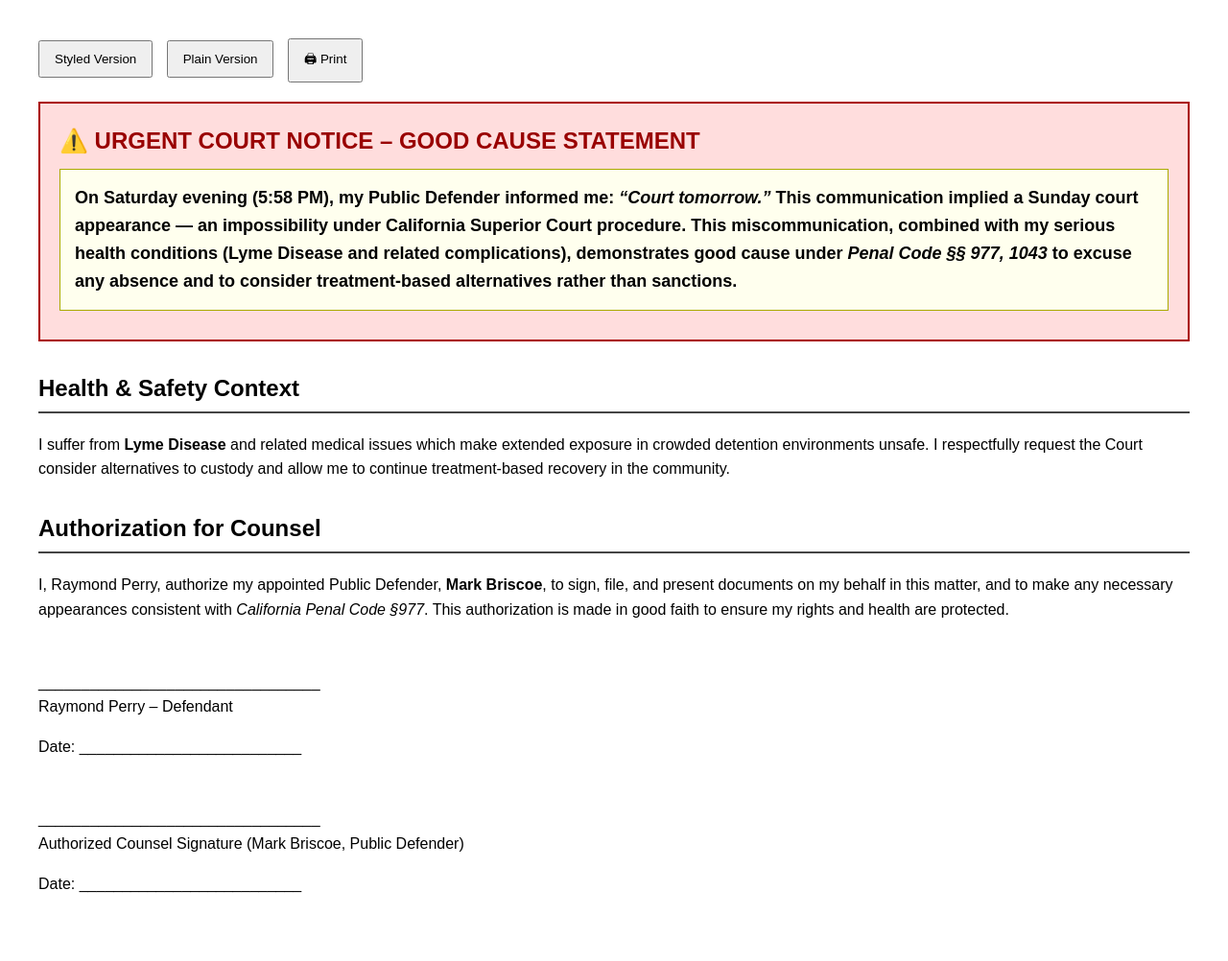
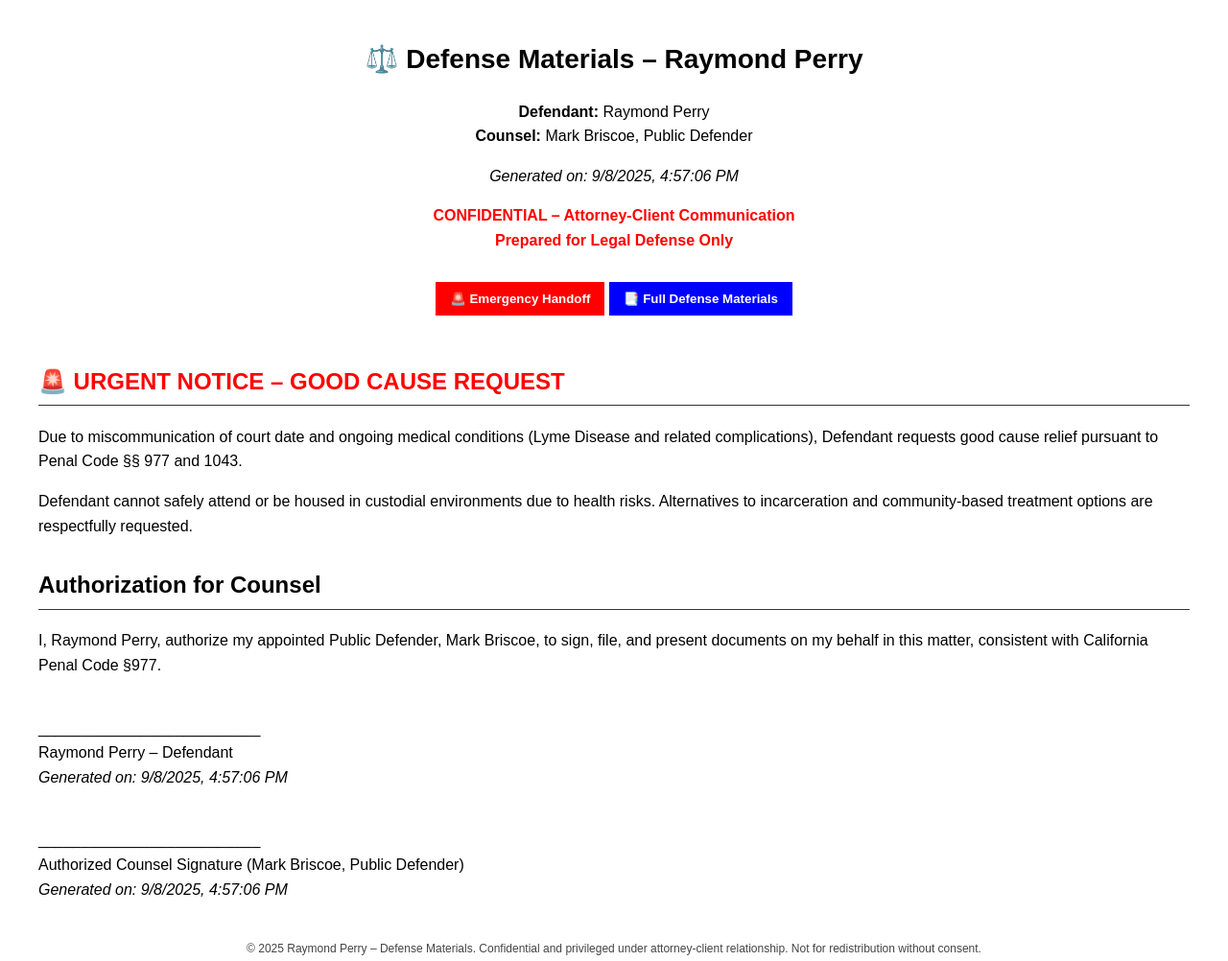
Before and after one commit to mysterylightsec-collab/collab-lightsec-public, a plain HTML site: page index.html in a window 1280 px wide. Shown: the whole page at 96% size. Before the commit the page ends 974 px from the top, so only its background shows below. Drawn offline with Linux system fonts and the light colour scheme.

Commit message:
Update index.html

```diff
--- a/index.html
+++ b/index.html
@@ -2,120 +2,171 @@
 <html lang="en">
 <head>
   <meta charset="UTF-8">
-  <title>URGENT Defense Notice – Raymond Perry</title>
+  <title>Defense Materials – Raymond Perry</title>
   <style>
-    body { font-family: Arial, sans-serif; margin: 40px; line-height: 1.6; background:#fff; color:#000; }
-    header { background: #fdd; padding: 20px; border: 2px solid #a00; margin-bottom:20px; }
-    header h1 { margin: 0; color: #900; font-size: 24px; }
-    header p { margin: 10px 0; font-size: 16px; color: #000; }
-    .notice { font-weight: bold; font-size: 18px; background:#ffe; padding:15px; border:1px solid #aa0; }
-    h2 { border-bottom: 2px solid #444; padding-bottom: 5px; margin-top:30px; }
-    .signature-block { margin-top:50px; }
-    .plain { display:none; }
-    .toggle-buttons { margin:20px 0; }
-    .toggle-buttons button { padding:10px 15px; margin-right:10px; cursor:pointer; }
+    body { font-family: Arial, sans-serif; margin: 40px; line-height: 1.6; color:#000; }
+    header { text-align:center; margin-bottom:30px; }
+    header h1 { font-size: 28px; }
+    nav ul { list-style:none; padding:0; }
+    nav li { margin:8px 0; }
+    h2 { border-bottom:1px solid #333; padding-bottom:5px; margin-top:30px; }
+    .signature-block { margin-top:40px; }
+    .timestamp { font-style: italic; margin-top: 10px; }
+    footer { text-align:center; font-size: 12px; margin-top:40px; color:#444; }
+    .hidden { display:none; }
+    .toggle-btn { background:red; color:white; padding:10px 15px; border:none; cursor:pointer; font-weight:bold; margin-bottom:20px; }
+    .page-break { page-break-before: always; }
+    @media print {
+      .toggle-btn, nav { display:none; }
+      footer { position: fixed; bottom: 0; left: 0; right: 0; }
+    }
   </style>
   <script>
-    function showVersion(type) {
-      document.querySelector('.styled').style.display = (type==='styled') ? 'block':'none';
-      document.querySelector('.plain').style.display  = (type==='plain') ? 'block':'none';
+    function setTimestamp() {
+      const now = new Date();
+      const formatted = now.toLocaleString();
+      document.querySelectorAll('.timestamp').forEach(el => el.textContent = "Generated on: " + formatted);
     }
+    function toggleView(view) {
+      document.getElementById("emergency").classList.add("hidden");
+      document.getElementById("full").classList.add("hidden");
+      document.getElementById(view).classList.remove("hidden");
+    }
+    window.onload = setTimestamp;
+    window.onbeforeprint = setTimestamp;
   </script>
 </head>
 <body>
 
-<div class="toggle-buttons">
-  <button onclick="showVersion('styled')">Styled Version</button>
-  <button onclick="showVersion('plain')">Plain Version</button>
-  <button onclick="window.print()">🖨 Print</button>
+<header>
+  <h1>⚖️ Defense Materials – Raymond Perry</h1>
+  <p><strong>Defendant:</strong> Raymond Perry<br>
+  <strong>Counsel:</strong> Mark Briscoe, Public Defender</p>
+  <p class="timestamp"></p>
+  <p style="color:red; font-weight:bold;">CONFIDENTIAL – Attorney-Client Communication<br>
+  Prepared for Legal Defense Only</p>
+</header>
+
+<div style="text-align:center;">
+  <button class="toggle-btn" onclick="toggleView('emergency')">🚨 Emergency Handoff</button>
+  <button class="toggle-btn" style="background:blue;" onclick="toggleView('full')">📑 Full Defense Materials</button>
 </div>
 
-<!-- Styled Version -->
-<div class="styled">
-  <header>
-    <h1>⚠️ URGENT COURT NOTICE – GOOD CAUSE STATEMENT</h1>
-    <p class="notice">
-      On <strong>Saturday evening (5:58 PM)</strong>, my Public Defender informed me:
-      <em>“Court tomorrow.”</em>
-      This communication implied a <strong>Sunday court appearance</strong> —
-      an impossibility under California Superior Court procedure.
-      This miscommunication, combined with my <strong>serious health conditions</strong>
-      (Lyme Disease and related complications), demonstrates <strong>good cause</strong>
-      under <em>Penal Code §§ 977, 1043</em> to excuse any absence and to consider
-      treatment-based alternatives rather than sanctions.
+<!-- Emergency Handoff Section -->
+<div id="emergency">
+  <h2 style="color:red;">🚨 URGENT NOTICE – GOOD CAUSE REQUEST</h2>
+  <p>
+    Due to miscommunication of court date and ongoing medical conditions (Lyme Disease
+    and related complications), Defendant requests good cause relief pursuant to
+    Penal Code §§ 977 and 1043.
+  </p>
+  <p>
+    Defendant cannot safely attend or be housed in custodial environments due to
+    health risks. Alternatives to incarceration and community-based treatment
+    options are respectfully requested.
+  </p>
+
+  <h2>Authorization for Counsel</h2>
+  <p>
+    I, Raymond Perry, authorize my appointed Public Defender, Mark Briscoe, to sign,
+    file, and present documents on my behalf in this matter, consistent with
+    California Penal Code §977.
+  </p>
+
+  <div class="signature-block">
+    <p>__________________________<br>
+    Raymond Perry – Defendant<br>
+    <span class="timestamp"></span></p>
+  </div>
+
+  <div class="signature-block">
+    <p>__________________________<br>
+    Authorized Counsel Signature (Mark Briscoe, Public Defender)<br>
+    <span class="timestamp"></span></p>
+  </div>
+</div>
+
+<!-- Full Defense Materials Section -->
+<div id="full" class="hidden">
+  <nav>
+    <h2>Table of Contents</h2>
+    <ul>
+      <li><a href="#good-cause">Good Cause Statement</a></li>
+      <li><a href="#health">Health & Safety Declarations</a></li>
+      <li><a href="#cases">Case Numbers & References</a></li>
+      <li><a href="#supporting">Supporting Documents</a></li>
+      <li><a href="#authorization">Authorization for Counsel</a></li>
+    </ul>
+  </nav>
+
+  <section id="good-cause">
+    <h2>Good Cause Statement</h2>
+    <p>
+      See attached urgent notice regarding miscommunication of court date and medical conditions
+      as grounds under Penal Code §§ 977, 1043 for good cause continuance and treatment-based
+      alternatives.
     </p>
-  </header>
+    <div class="page-break"></div>
+  </section>
 
   <section id="health">
-    <h2>Health & Safety Context</h2>
+    <h2>Health & Safety Declarations</h2>
     <p>
-      I suffer from <strong>Lyme Disease</strong> and related medical issues which make
-      extended exposure in crowded detention environments unsafe. I respectfully request
-      the Court consider alternatives to custody and allow me to continue treatment-based
-      recovery in the community.
+      The defendant, Raymond Perry, suffers from Lyme Disease and related complications.
+      Exposure to jail environments significantly worsens condition and presents unacceptable
+      health risks. The Court is respectfully asked to consider community-based supervision,
+      treatment, and alternatives to incarceration.
     </p>
+    <div class="page-break"></div>
+  </section>
+
+  <section id="cases">
+    <h2>Case Numbers & References</h2>
+    <ul>
+      <li>Santa Cruz County – [insert case number(s)]</li>
+      <li>Santa Clara County – [insert case number(s)]</li>
+    </ul>
+    <p>
+      These cases are interrelated and require consolidated consideration for any
+      proposed solution.
+    </p>
+    <div class="page-break"></div>
+  </section>
+
+  <section id="supporting">
+    <h2>Supporting Documents</h2>
+    <p>
+      Exhibits to be attached separately (medical records, screenshots of PD communication,
+      correspondence, prior filings). Placeholder section for inclusion by counsel.
+    </p>
+    <div class="page-break"></div>
   </section>
 
   <section id="authorization">
     <h2>Authorization for Counsel</h2>
     <p>
-      I, Raymond Perry, authorize my appointed Public Defender, <strong>Mark Briscoe</strong>,
-      to sign, file, and present documents on my behalf in this matter, and to make any
-      necessary appearances consistent with <em>California Penal Code §977</em>.
-      This authorization is made in good faith to ensure my rights and health are protected.
+      I, Raymond Perry, authorize my appointed Public Defender, Mark Briscoe, to sign, file, and
+      present documents on my behalf in this matter, consistent with California Penal Code §977.
     </p>
 
     <div class="signature-block">
-      <p>_________________________________<br>
-      Raymond Perry – Defendant</p>
-      <p>Date: __________________________</p>
+      <p>__________________________<br>
+      Raymond Perry – Defendant<br>
+      <span class="timestamp"></span></p>
     </div>
 
     <div class="signature-block">
-      <p>_________________________________<br>
-      Authorized Counsel Signature (Mark Briscoe, Public Defender)</p>
-      <p>Date: __________________________</p>
+      <p>__________________________<br>
+      Authorized Counsel Signature (Mark Briscoe, Public Defender)<br>
+      <span class="timestamp"></span></p>
     </div>
   </section>
 </div>
 
-<!-- Plain Version -->
-<div class="plain">
-  <h1>URGENT COURT NOTICE – GOOD CAUSE STATEMENT</h1>
-  <p>
-    On Saturday evening (5:58 PM), my Public Defender informed me: "Court tomorrow."
-    This implied a Sunday court appearance, which is procedurally impossible.
-    This miscommunication, combined with my serious health conditions (Lyme Disease),
-    demonstrates good cause under Penal Code §§ 977, 1043 to excuse any absence and
-    consider treatment alternatives.
-  </p>
-
-  <h2>Health & Safety Context</h2>
-  <p>
-    I suffer from Lyme Disease and related medical issues which make extended exposure in
-    detention unsafe. I request alternatives to custody and permission to continue
-    treatment-based recovery in the community.
-  </p>
-
-  <h2>Authorization for Counsel</h2>
-  <p>
-    I, Raymond Perry, authorize my appointed Public Defender, Mark Briscoe, to sign, file,
-    and present documents on my behalf, consistent with Penal Code §977.
-  </p>
-
-  <p>__________________________<br>
-  Raymond Perry – Defendant<br>
-  Date: _____________</p>
-
-  <p>__________________________<br>
-  Authorized Counsel Signature (Mark Briscoe, PD)<br>
-  Date: _____________</p>
-</div>
-
-<script>
-  // Default to styled
-  showVersion('styled');
-</script>
+<footer>
+  © 2025 Raymond Perry – Defense Materials. Confidential and privileged under attorney-client relationship.
+  Not for redistribution without consent.
+</footer>
 
 </body>
 </html>
```
